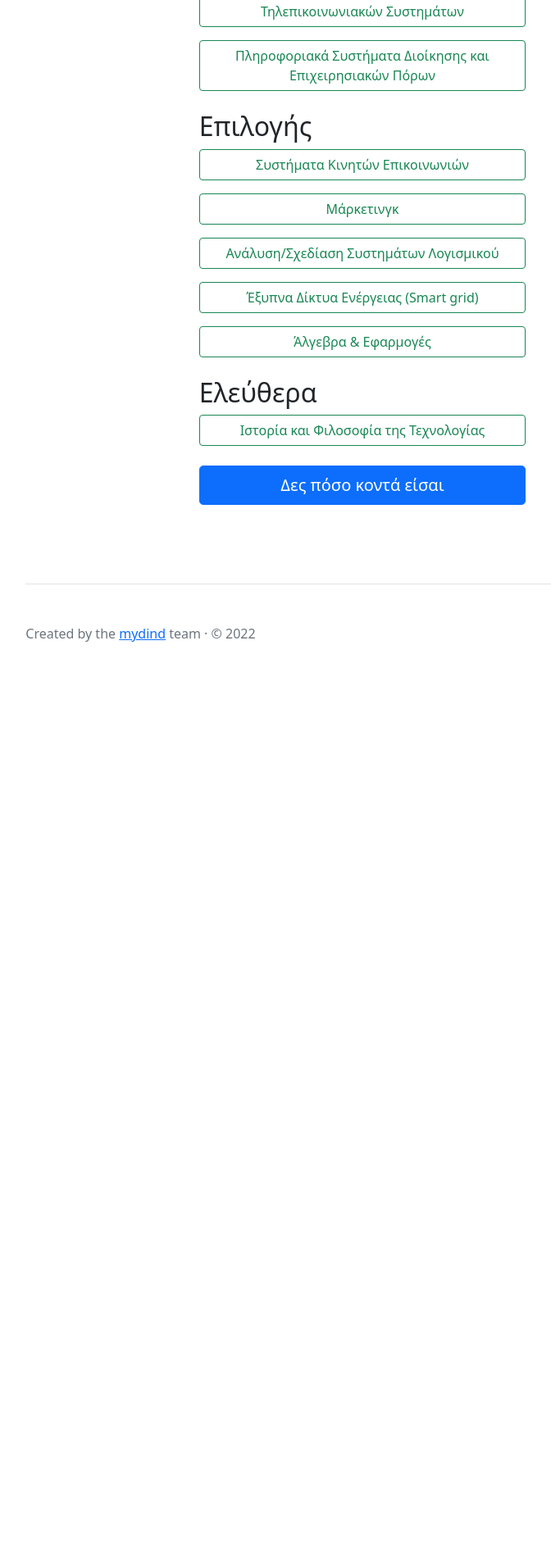
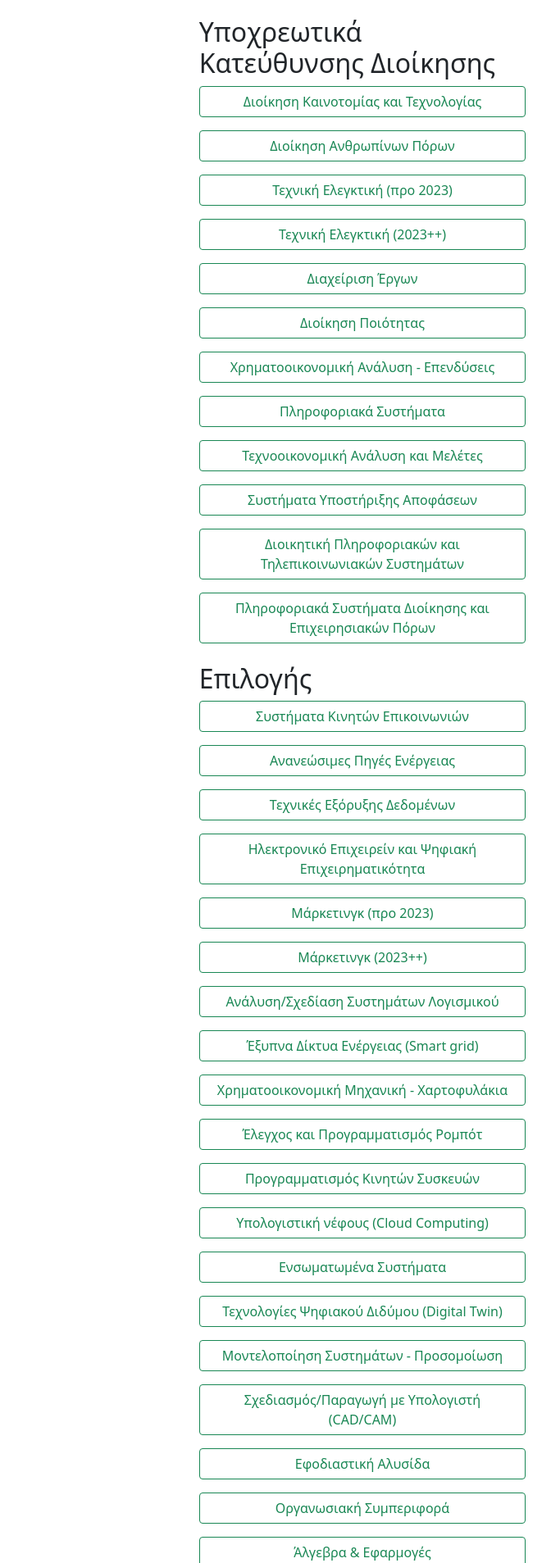
Before and after one commit to Notios/PairneisPtuxio, a PHP site: page / in a window 1280 px wide. Shown: the part 3253-5160 px from the top of the page at 82% size, without its empty margins (198-870 px from the left). Before the commit the page ends 4036 px from the top, so only its background shows below. Run offline with PHP 8.4, Linux system fonts and the light colour scheme; some libraries are stand-ins or nearby versions.

Commit message:
Version 1.3

```diff
--- a/index.php
+++ b/index.php
@@ -1,5 +1,6 @@
 <?php
     $les = Array(
+        // Υποχρεωτικά
         Array("Φυσική Ι (Μηχανική)","K","6"),
         Array("Μαθηματικά Ι","K","6"),
         Array("Εισαγωγή στον Προγραμματισμό","K","6"),
@@ -25,38 +26,70 @@
         Array("Προγραμματισμός Συστήματος","K","6"),
         Array("Χρηματοοικονομική Λογιστική & Διοίκηση","K","4"),
         Array("Ρομποτική και Εφαρμογές","K","6"),
+
+        // Σεμινάρια
         Array("Ακαδημαϊκή Γραφή και Αγγλική Ορολογία","S","2"),
+        Array("Ακαδημαϊκή Γραφή και Τεχνικές Παρουσιάσεων","S","2"),
         Array("Σεμινάριο Python","S","2"),
         Array("Σεμινάριο MATLAB","S","2"),
         Array("Σεμινάριο Labview","S","2"),
+        Array("Βιομηχανικά Προβλήματα","S","2"),
+
+        // Υποχρεωτικά Κατεύθυνσης Συστημάτων ΨΒ
         Array("Διακριτά Μαθηματικά","YA","4"),
-	Array("Δομές Δεδομένων και Τεχνικές Προγραμματισμού","YA","6"),
-	Array("Ψηφιακή Επεξεργασία Σήματος","YA","6"),
-	Array("Αλγόριθμοι και Πολυπλοκότητα","YA","4"),
-	Array("Βιομηχανικός Έλεγχος και Αισθητήρες","YA","4"),
+        Array("Δομές Δεδομένων και Τεχνικές Προγραμματισμού (προ 2023)","YA","6"),
+        Array("Δομές Δεδομένων και Τεχνικές Προγραμματισμού (2023++)","YA","6"),
+        Array("Ψηφιακή Επεξεργασία Σήματος (προ 2023)","YA","6"),
+        Array("Ψηφιακή Επεξεργασία Σήματος (2023++)","YA","4"),
+        Array("Αλγόριθμοι και Πολυπλοκότητα (προ 2023)","YA","4"),
+        Array("Αλγόριθμοι και Πολυπλοκότητα (2023++)","YA","4"),
+        Array("Βιομηχανικός Έλεγχος και Αισθητήρες (προ 2023)","YA","4"),
+        Array("Βιομηχανικός Έλεγχος και Αισθητήρες (2023++)","YA","5"),
         Array("Βιομηχανικά Ηλεκτρονικά","YA","4"),
         Array("Επικοινωνίες Μικρής Εμβέλειας","YA","4"),
-	Array("Διαχείριση Συστημάτων και Δικτύων","YA","4"),
+        Array("Διαχείριση Συστημάτων και Δικτύων (προ 2023)","YA","4"),
+        Array("Διαχείριση Συστημάτων και Δικτύων (2023++)","YA","4"),
         Array("Μηχανική Μάθηση","YA","4"),
         Array("Διαδίκτυο των Πραγμάτων (IoT)","YA","4"),
         Array("Επικοινωνία Ανθρώπου Μηχανής","YA","4"),
+
+        // Υποχρεωτικά Κατεύθυνσης Διοίκησης ΨΒ
         Array("Διοίκηση Καινοτομίας και Τεχνολογίας","YB","4"),
         Array("Διοίκηση Ανθρωπίνων Πόρων","YB","4"),
-	Array("Τεχνική Ελεγκτική","YB","4"),
+        Array("Τεχνική Ελεγκτική (προ 2023)","YB","4"),
+        Array("Τεχνική Ελεγκτική (2023++)","YB","3"),
         Array("Διαχείριση Έργων","YB","4"),
         Array("Διοίκηση Ποιότητας","YB","4"),
         Array("Χρηματοοικονομική Ανάλυση - Επενδύσεις","YB","4"),
-	Array("Πληροφοριακά Συστήματα","YB","4"),
+        Array("Πληροφοριακά Συστήματα","YB","5"),
         Array("Τεχνοοικονομική Ανάλυση και Μελέτες","YB","4"),
-	Array("Συστήματα Υποστήριξης Αποφάσεων","YB","4"),
+        Array("Συστήματα Υποστήριξης Αποφάσεων","YB","3"),
         Array("Διοικητική Πληροφοριακών και Τηλεπικοινωνιακών Συστημάτων","YB","4"),
         Array("Πληροφοριακά Συστήματα Διοίκησης και Επιχειρησιακών Πόρων","YB","4"),
+
+        // Μαθήματα Επιλογής
         Array("Συστήματα Κινητών Επικοινωνιών","EA","4"),
-	Array("Μάρκετινγκ","EB","3"),
+        Array("Ανανεώσιμες Πηγές Ενέργειας","EAB","4"),
+        Array("Τεχνικές Εξόρυξης Δεδομένων ","EAB","4"),
+        Array("Ηλεκτρονικό Επιχειρείν και Ψηφιακή Επιχειρηματικότητα","EB","4"),
+        Array("Μάρκετινγκ (προ 2023)","EB","3"),
+        Array("Μάρκετινγκ (2023++)","EB","4"),
         Array("Ανάλυση/Σχεδίαση Συστημάτων Λογισμικού","EAB","4"),
         Array("Έξυπνα Δίκτυα Ενέργειας (Smart grid)","EAB","4"),
+        Array("Χρηματοοικονομική Μηχανική - Χαρτοφυλάκια","EB","4"),
+        Array("Έλεγχος και Προγραμματισμός Ρομπότ","EA","5"),
+        Array("Προγραμματισμός Κινητών Συσκευών","EA","5"),
+        Array("Υπολογιστική νέφους (Cloud Computing)","EA","4"),
+        Array("Ενσωματωμένα Συστήματα","EA","5"),
+        Array("Τεχνολογίες Ψηφιακού Διδύμου (Digital Twin)","EA","4"),
+        Array("Μοντελοποίηση Συστημάτων - Προσομοίωση","EAB","4"),
+        Array("Σχεδιασμός/Παραγωγή με Υπολογιστή (CAD/CAM)","EAB","4"),
+        Array("Εφοδιαστική Αλυσίδα","EB","5"),
+        Array("Οργανωσιακή Συμπεριφορά ","EB","3"),
         Array("Άλγεβρα & Εφαρμογές","EAB","4"),
-	Array("Ιστορία και Φιλοσοφία της Τεχνολογίας","EE","4")
+
+        // Ελεύθερα Μαθήματα
+        Array("Ιστορία και Φιλοσοφία της Τεχνολογίας (προ 2023)","EE","4")
 );
 ?>
 <!doctype html>
@@ -105,6 +138,7 @@
                 Παρόλα αυτά εμείς θα υπολογίσουμε τα πάντα <u>βάση των μεταβατικών διατάξεων</u>.
             </p>
 
+            <!-- https://html.form.guide/php-form/php-form-checkbox/ -->
             <div class="row justify-content-md-center">
 
                 <div class="col-md-6">
@@ -123,7 +157,7 @@
                         <br>
                         <h2>Σεμινάρια</h2>
                         <div class="list-group d-grid gap-3">
-                            <?php for ($row = 25; $row < 29; $row++) {
+                            <?php for ($row = 25; $row < 31; $row++) {
                                     echo "
                                     <button type=\"button\" class=\"btn btn-outline-success myles\" name=\"lessons\" value=".$les[$row][1].'_'.$les[$row][2].">"
                                             .$les[$row][0]."
@@ -133,9 +167,21 @@
                             ?>
                         </div>
                         <br>
-                        <h2>Κατεύθυνσης</h2>
+                        <h2>Υποχρεωτικά Κατεύθυνσης Συστημάτων</h2>
                         <div class="list-group d-grid gap-3">
-                            <?php for ($row = 29; $row < 51; $row++) {
+                            <?php for ($row = 31; $row < 47; $row++) {
+                                        echo "
+                                        <button type=\"button\" class=\"btn btn btn-outline-success myles\" name=\"lessons\" value=".$les[$row][1].'_'.$les[$row][2].">"
+                                            .$les[$row][0]."
+                                        </button>
+                                        ";
+                                }
+                            ?>
+                        </div>
+                        <br>
+                        <h2>Υποχρεωτικά Κατεύθυνσης Διοίκησης</h2>
+                        <div class="list-group d-grid gap-3">
+                            <?php for ($row = 47; $row < 59; $row++) {
                                         echo "
                                         <button type=\"button\" class=\"btn btn btn-outline-success myles\" name=\"lessons\" value=".$les[$row][1].'_'.$les[$row][2].">"
                                             .$les[$row][0]."
@@ -147,7 +193,7 @@
                         <br>
                         <h2>Επιλογής</h2>
                         <div class="list-group d-grid gap-3">
-                            <?php for ($row = 51; $row < 56; $row++) {
+                            <?php for ($row = 59; $row < 78; $row++) {
                                         echo "
                                         <button type=\"button\" class=\"btn btn btn-outline-success myles\" name=\"lessons\" value=".$les[$row][1].'_'.$les[$row][2].">"
                                             .$les[$row][0]."
@@ -159,7 +205,7 @@
                         <br>
                         <h2>Ελεύθερα</h2>
                         <div class="list-group d-grid gap-3">
-                            <?php for ($row = 56; $row < 57; $row++) {
+                            <?php for ($row = 78; $row < 79; $row++) {
                                         echo "
                                         <button type=\"button\" class=\"btn btn btn-outline-success myles\" name=\"lessons\" value=".$les[$row][1].'_'.$les[$row][2].">"
                                             .$les[$row][0]."
@@ -286,8 +332,10 @@
                 ΠΠΣ) που αντιστοιχούν σε 8 ECTS και συγκεκριμένα:
                 */
                 else if (type == 'S') {
+                    Seminaria_ECTS = Seminaria_ECTS + ECTS;
+                    if (Seminaria_ECTS <= 8){
                         All_ECTS = All_ECTS + ECTS;
-                    Seminaria_ECTS = Seminaria_ECTS + ECTS;
+                    }
                 }
                 // Να έχουν παρακολουθήσει επιτυχώς μαθήματα ελεύθερης επιλογής που αντιστοιχούν σε 6 ECTS
                 else if (type == 'EE') {
```
Lines whose indentation alone changed are shown as unchanged.
